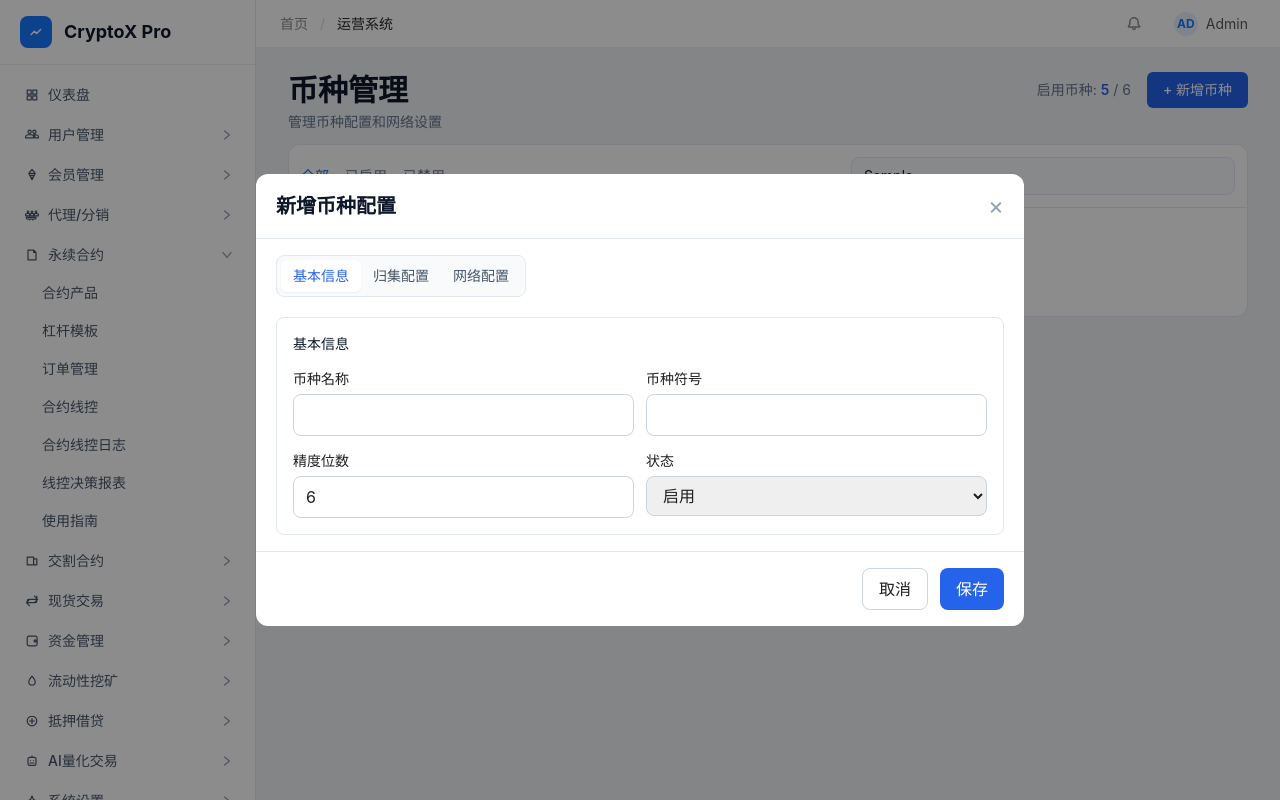
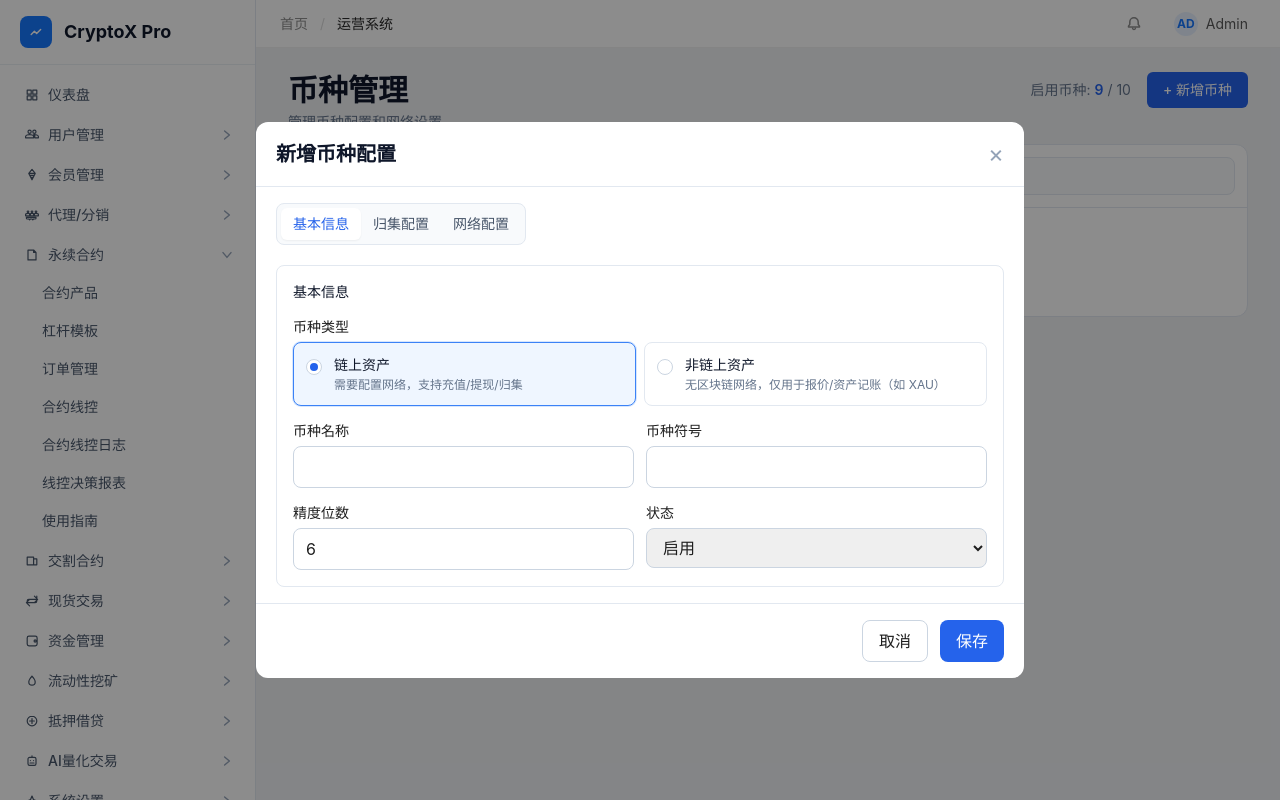
Before and after one commit to gloopai/fex-admin, a Vue app: page /system/currencies in a window 1280 px wide. Both pictures are taken after typing "Sample" into the empty fields and a click on the button "+ 新增币种". Built offline with nearby package versions, Linux system fonts and the light colour scheme.

Commit message:
feat: update

```diff
--- a/src/constants/assets.js
+++ b/src/constants/assets.js
@@ -3,6 +3,11 @@ export const ASSET_COMMON_FILTER_ALL = 'all'
 export const ASSET_STATUS = {
   ENABLED: 'enabled',
   DISABLED: 'disabled'
+}
+
+export const ASSET_CURRENCY_TYPE = {
+  ONCHAIN: 'onchain',
+  OFFCHAIN: 'offchain'
 }
 
 export const ASSET_MODAL_TAB = {
--- a/src/mock/assets.js
+++ b/src/mock/assets.js
@@ -3,6 +3,7 @@ import {
   ASSET_ADDRESS_LOG_TYPE,
   ASSET_COLLECT_MODE,
   ASSET_COLLECT_RECORD_STATUS,
+  ASSET_CURRENCY_TYPE,
   ASSET_STATUS,
   ASSET_WALLET_STATUS,
   EXCHANGE_RATE_SOURCE,
@@ -19,6 +20,7 @@ const assetsCoins = [
     symbol: 'USDT',
     precision: 6,
     status: ASSET_STATUS.ENABLED,
+    type: ASSET_CURRENCY_TYPE.ONCHAIN,
     autoCollect: true,
     intervalMin: 60,
     networks: [
@@ -57,6 +59,7 @@ const assetsCoins = [
     symbol: 'BTC',
     precision: 8,
     status: ASSET_STATUS.ENABLED,
+    type: ASSET_CURRENCY_TYPE.ONCHAIN,
     autoCollect: true,
     intervalMin: 120,
     networks: [
@@ -77,6 +80,7 @@ const assetsCoins = [
     symbol: 'ETH',
     precision: 8,
     status: ASSET_STATUS.DISABLED,
+    type: ASSET_CURRENCY_TYPE.ONCHAIN,
     autoCollect: false,
     intervalMin: 120,
     networks: [
@@ -97,6 +101,7 @@ const assetsCoins = [
     symbol: 'LTC',
     precision: 8,
     status: ASSET_STATUS.ENABLED,
+    type: ASSET_CURRENCY_TYPE.ONCHAIN,
     autoCollect: true,
     intervalMin: 180,
     networks: [
@@ -117,6 +122,7 @@ const assetsCoins = [
     symbol: 'SOL',
     precision: 9,
     status: ASSET_STATUS.ENABLED,
+    type: ASSET_CURRENCY_TYPE.ONCHAIN,
     autoCollect: true,
     intervalMin: 60,
     networks: [
@@ -137,6 +143,7 @@ const assetsCoins = [
     symbol: 'DOGE',
     precision: 8,
     status: ASSET_STATUS.ENABLED,
+    type: ASSET_CURRENCY_TYPE.ONCHAIN,
     autoCollect: true,
     intervalMin: 120,
     networks: [
@@ -150,6 +157,50 @@ const assetsCoins = [
         status: ASSET_STATUS.ENABLED
       }
     ]
+  },
+  {
+    id: 'xau',
+    name: 'Gold',
+    symbol: 'XAU',
+    precision: 3,
+    status: ASSET_STATUS.ENABLED,
+    type: ASSET_CURRENCY_TYPE.OFFCHAIN,
+    autoCollect: false,
+    intervalMin: 0,
+    networks: []
+  },
+  {
+    id: 'xag',
+    name: 'Silver',
+    symbol: 'XAG',
+    precision: 3,
+    status: ASSET_STATUS.ENABLED,
+    type: ASSET_CURRENCY_TYPE.OFFCHAIN,
+    autoCollect: false,
+    intervalMin: 0,
+    networks: []
+  },
+  {
+    id: 'xpt',
+    name: 'Platinum',
+    symbol: 'XPT',
+    precision: 3,
+    status: ASSET_STATUS.ENABLED,
+    type: ASSET_CURRENCY_TYPE.OFFCHAIN,
+    autoCollect: false,
+    intervalMin: 0,
+    networks: []
+  },
+  {
+    id: 'xpd',
+    name: 'Palladium',
+    symbol: 'XPD',
+    precision: 3,
+    status: ASSET_STATUS.ENABLED,
+    type: ASSET_CURRENCY_TYPE.OFFCHAIN,
+    autoCollect: false,
+    intervalMin: 0,
+    networks: []
   }
 ]
 
--- a/src/pages/assets/AssetsCurrencyPage.vue
+++ b/src/pages/assets/AssetsCurrencyPage.vue
@@ -1,7 +1,7 @@
 <script setup>
-import { computed, reactive, ref } from 'vue'
+import { computed, reactive, ref, watch } from 'vue'
 import MfaVerificationModal from '../../components/MfaVerificationModal.vue'
-import { ASSET_COMMON_FILTER_ALL, ASSET_MODAL_TAB, ASSET_STATUS } from '../../constants/assets'
+import { ASSET_COMMON_FILTER_ALL, ASSET_CURRENCY_TYPE, ASSET_MODAL_TAB, ASSET_STATUS } from '../../constants/assets'
 import { createAssetsCoinsMock } from '../../mock/assets'
 
 const statusTab = ref(ASSET_COMMON_FILTER_ALL)
@@ -23,6 +23,7 @@ const mfaLoading = ref(false)
 const coins = ref(createAssetsCoinsMock())
 
 const form = reactive({
+  type: ASSET_CURRENCY_TYPE.ONCHAIN,
   name: '',
   symbol: '',
   precision: 6,
@@ -31,6 +32,35 @@ const form = reactive({
   intervalMin: 60,
   networks: []
 })
+
+const isOffchain = computed(() => form.type === ASSET_CURRENCY_TYPE.OFFCHAIN)
+
+const typeCardClass = (type) =>
+  form.type === type
+    ? 'border-blue-500 bg-blue-50 ring-1 ring-blue-500/20'
+    : 'border-slate-200 bg-white hover:border-slate-300 hover:bg-slate-50'
+
+watch(
+  () => form.type,
+  (nextType) => {
+    if (nextType === ASSET_CURRENCY_TYPE.OFFCHAIN) {
+      form.autoCollect = false
+      form.intervalMin = 0
+      form.networks = []
+      activeNetworkId.value = ''
+      if (modalTab.value !== ASSET_MODAL_TAB.BASIC) modalTab.value = ASSET_MODAL_TAB.BASIC
+      return
+    }
+
+    if (!form.networks.length) {
+      const id = `nw-${Date.now()}`
+      form.networks = [{ id, name: '', contract: '', collectAddress: '', threshold: 100, gasLimit: 60000, status: ASSET_STATUS.ENABLED }]
+      activeNetworkId.value = id
+    }
+
+    if (Number(form.intervalMin) <= 0) form.intervalMin = 60
+  }
+)
 
 const filteredCoins = computed(() => {
   const kw = search.value.trim().toLowerCase()
@@ -62,6 +92,7 @@ const handleFilterChange = () => {
 const enabledCount = computed(() => coins.value.filter((c) => c.status === ASSET_STATUS.ENABLED).length)
 
 const cloneCoinToForm = (coin) => {
+  form.type = coin.type || ASSET_CURRENCY_TYPE.ONCHAIN
   form.name = coin.name
   form.symbol = coin.symbol
   form.precision = coin.precision
@@ -81,6 +112,7 @@ const openEdit = (coin) => {
 
 const openCreate = () => {
   editingCoinId.value = ''
+  form.type = ASSET_CURRENCY_TYPE.ONCHAIN
   form.name = ''
   form.symbol = ''
   form.precision = 6
@@ -112,14 +144,17 @@ const toggleNetworkPanel = (id) => {
 }
 
 const saveCoin = () => {
+  const type = form.type || ASSET_CURRENCY_TYPE.ONCHAIN
+  const offchain = type === ASSET_CURRENCY_TYPE.OFFCHAIN
   const payload = {
+    type,
     name: form.name.trim(),
     symbol: form.symbol.trim().toUpperCase(),
     precision: Number(form.precision),
     status: form.status,
-    autoCollect: Boolean(form.autoCollect),
-    intervalMin: Number(form.intervalMin),
-    networks: form.networks.map((n) => ({ ...n, threshold: Number(n.threshold), gasLimit: Number(n.gasLimit) }))
+    autoCollect: offchain ? false : Boolean(form.autoCollect),
+    intervalMin: offchain ? 0 : Number(form.intervalMin),
+    networks: offchain ? [] : form.networks.map((n) => ({ ...n, threshold: Number(n.threshold), gasLimit: Number(n.gasLimit) }))
   }
 
   // 保存待提交的数据，先显示 MFA 验证弹窗
@@ -197,18 +232,19 @@ const badgeClass = (status) => (status === ASSET_STATUS.ENABLED ? 'bg-emerald-10
                 <h3 class="text-2xl font-semibold leading-none text-slate-900">{{ coin.symbol }}</h3>
                 <span class="text-base text-slate-500">{{ coin.name }}</span>
                 <span class="rounded-md px-2 py-0.5 text-xs font-medium" :class="badgeClass(coin.status)">{{ coin.status === ASSET_STATUS.ENABLED ? '已启用' : '已禁用' }}</span>
+                <span class="rounded-md bg-slate-100 px-2 py-0.5 text-xs font-medium text-slate-600">{{ coin.type === ASSET_CURRENCY_TYPE.OFFCHAIN ? '非链上' : '链上' }}</span>
               </div>
               <p class="mt-1.5 text-xs text-slate-600">
                 精度: {{ coin.precision }} 位
                 <span class="mx-2 text-slate-300">|</span>
                 自动归集: <span class="font-medium" :class="coin.autoCollect ? 'text-blue-600' : 'text-slate-500'">{{ coin.autoCollect ? `开启 (${coin.intervalMin} 分钟)` : '关闭' }}</span>
               </p>
-              <p class="mt-1 text-xs text-slate-500">支持网络 ({{ coin.networks.length }})</p>
+              <p class="mt-1 text-xs text-slate-500">支持网络 ({{ coin.type === ASSET_CURRENCY_TYPE.OFFCHAIN ? '-' : coin.networks.length }})</p>
             </div>
             <button type="button" class="rounded-lg border border-slate-200 px-3 py-1.5 text-sm text-slate-700 hover:bg-slate-50" @click="openEdit(coin)">编辑</button>
           </div>
 
-          <div class="mt-2.5 grid gap-2 xl:grid-cols-3">
+          <div v-if="coin.type !== ASSET_CURRENCY_TYPE.OFFCHAIN && coin.networks.length" class="mt-2.5 grid gap-2 xl:grid-cols-3">
             <article v-for="network in coin.networks" :key="network.id" class="rounded-lg border border-slate-200 bg-slate-50 p-3">
               <div class="flex items-center justify-between">
                 <p class="text-xl font-semibold text-slate-900">{{ network.name }}</p>
@@ -272,6 +308,7 @@ const badgeClass = (status) => (status === ASSET_STATUS.ENABLED ? 'bg-emerald-10
             基本信息
           </button>
           <button
+            v-if="!isOffchain"
             type="button"
             class="rounded-md px-3 py-1.5 text-sm"
             :class="modalTab === ASSET_MODAL_TAB.COLLECT ? 'bg-white font-medium text-blue-600 shadow-sm' : 'text-slate-600'"
@@ -280,6 +317,7 @@ const badgeClass = (status) => (status === ASSET_STATUS.ENABLED ? 'bg-emerald-10
             归集配置
           </button>
           <button
+            v-if="!isOffchain"
             type="button"
             class="rounded-md px-3 py-1.5 text-sm"
             :class="modalTab === ASSET_MODAL_TAB.NETWORK ? 'bg-white font-medium text-blue-600 shadow-sm' : 'text-slate-600'"
@@ -292,6 +330,47 @@ const badgeClass = (status) => (status === ASSET_STATUS.ENABLED ? 'bg-emerald-10
         <section v-if="modalTab === ASSET_MODAL_TAB.BASIC" class="rounded-lg border border-slate-200 p-4">
           <h3 class="text-sm font-medium text-slate-900">基本信息</h3>
           <div class="mt-3 grid gap-3 md:grid-cols-2">
+            <div class="space-y-1 md:col-span-2">
+              <span class="text-sm">币种类型</span>
+              <div class="mt-1 grid gap-2 sm:grid-cols-2">
+                <button
+                  type="button"
+                  class="rounded-lg border p-3 text-left transition-colors"
+                  :class="typeCardClass(ASSET_CURRENCY_TYPE.ONCHAIN)"
+                  :aria-pressed="form.type === ASSET_CURRENCY_TYPE.ONCHAIN"
+                  @click="form.type = ASSET_CURRENCY_TYPE.ONCHAIN"
+                >
+                  <div class="flex items-start gap-3">
+                    <span class="mt-1 inline-flex h-4 w-4 items-center justify-center rounded-full border border-slate-300 bg-white">
+                      <span v-if="form.type === ASSET_CURRENCY_TYPE.ONCHAIN" class="h-2 w-2 rounded-full bg-blue-600"></span>
+                    </span>
+                    <div class="min-w-0">
+                      <p class="text-sm font-medium text-slate-900">链上资产</p>
+                      <p class="mt-0.5 text-xs text-slate-500">需要配置网络，支持充值/提现/归集</p>
+                    </div>
+                  </div>
+                </button>
+
+                <button
+                  type="button"
+                  class="rounded-lg border p-3 text-left transition-colors"
+                  :class="typeCardClass(ASSET_CURRENCY_TYPE.OFFCHAIN)"
+                  :aria-pressed="form.type === ASSET_CURRENCY_TYPE.OFFCHAIN"
+                  @click="form.type = ASSET_CURRENCY_TYPE.OFFCHAIN"
+                >
+                  <div class="flex items-start gap-3">
+                    <span class="mt-1 inline-flex h-4 w-4 items-center justify-center rounded-full border border-slate-300 bg-white">
+                      <span v-if="form.type === ASSET_CURRENCY_TYPE.OFFCHAIN" class="h-2 w-2 rounded-full bg-blue-600"></span>
+                    </span>
+                    <div class="min-w-0">
+                      <p class="text-sm font-medium text-slate-900">非链上资产</p>
+                      <p class="mt-0.5 text-xs text-slate-500">无区块链网络，仅用于报价/资产记账（如 XAU）</p>
+                    </div>
+                  </div>
+                </button>
+              </div>
+              <p v-if="isOffchain" class="mt-2 text-xs text-amber-600">已选择非链上资产：将不显示归集配置与网络配置，保存时自动清空网络。</p>
+            </div>
             <label class="space-y-1">
               <span class="text-sm">币种名称</span>
               <input v-model="form.name" type="text" class="w-full rounded-lg border border-slate-300 px-3 py-2" />
@@ -323,7 +402,7 @@ const badgeClass = (status) => (status === ASSET_STATUS.ENABLED ? 'bg-emerald-10
             </label>
             <label class="space-y-1">
               <span class="text-sm">归集间隔 (分钟)</span>
-              <input v-model.number="form.intervalMin" type="number" min="1" class="w-full rounded-lg border border-slate-300 px-3 py-2" />
+              <input v-model.number="form.intervalMin" :disabled="!form.autoCollect" type="number" min="0" class="w-full rounded-lg border border-slate-300 px-3 py-2" />
             </label>
           </div>
         </section>
```
Also changed, not shown: 1 other file (tests, documents, lock files or other folders).
